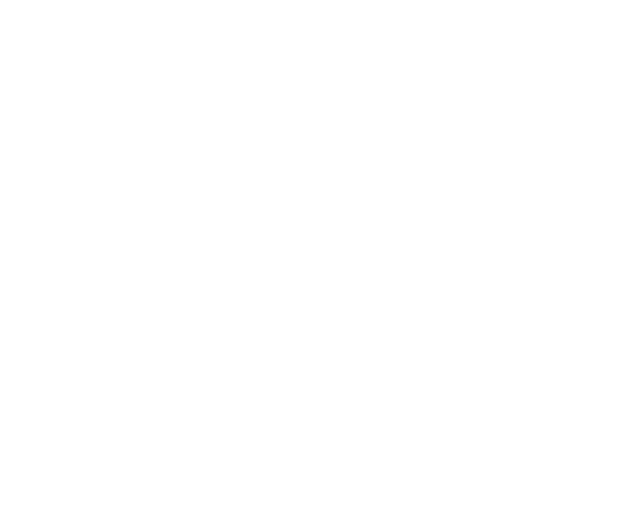
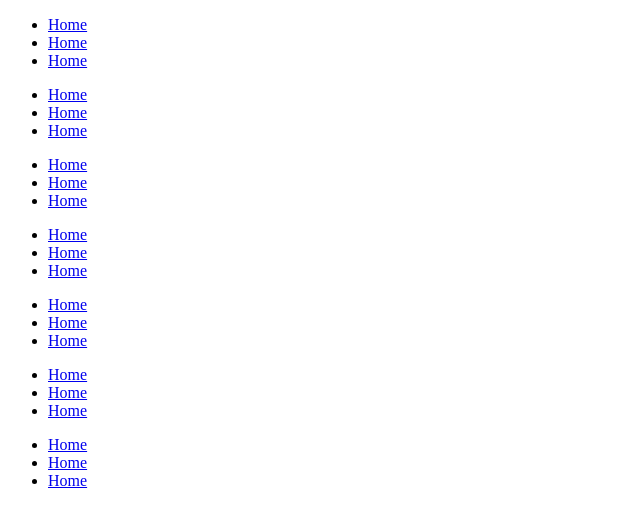
Before and after one commit to jamesdjackson/ASD_1306, a plain HTML site: page index.html in a window 1280 px wide. Shown: the whole page, without its empty margins (0-640 px from the left). Drawn offline with Linux system fonts and the light colour scheme.

Commit message:
Update to app structure
Updated template to match brain map and mock ups.

```diff
--- a/index.html
+++ b/index.html
@@ -6,7 +6,106 @@
 	<head>
 
     </head>
-	<body>
 
-	</body>
+    <body>
+    <div data-role="page" id="Splash">
+     <div>
+        </div>
+        <div data-role="footer" data-position="fixed" data-theme="a">
+            <div data-role="navbar">
+                <ul>
+                    <li><a href="#index" class="ui-btn-active" data-icon="home">Home</a></li>
+                    <li><a href="#index" class="ui-btn-active" data-icon="home">Home</a></li>
+                    <li><a href="#index" class="ui-btn-active" data-icon="home">Home</a></li>
+                </ul>
+            </div>
+        </div>
+    </div>
+
+    <div data-role="page" id="Summary">
+        <div>
+        </div>
+        <div data-role="footer" data-position="fixed" data-theme="a">
+            <div data-role="navbar">
+                <ul>
+                    <li><a href="#index" class="ui-btn-active" data-icon="home">Home</a></li>
+                    <li><a href="#index" class="ui-btn-active" data-icon="home">Home</a></li>
+                    <li><a href="#index" class="ui-btn-active" data-icon="home">Home</a></li>
+                </ul>
+            </div>
+        </div>
+    </div>
+
+    <div data-role="page" id="ClientInfo">
+        <div>
+        </div>
+        <div data-role="footer" data-position="fixed" data-theme="a">
+            <div data-role="navbar">
+                <ul>
+                    <li><a href="#index" class="ui-btn-active" data-icon="home">Home</a></li>
+                    <li><a href="#index" class="ui-btn-active" data-icon="home">Home</a></li>
+                    <li><a href="#index" class="ui-btn-active" data-icon="home">Home</a></li>
+                </ul>
+            </div>
+        </div>
+    </div>
+
+        <div data-role="page" id="ToolKits">
+            <div>
+            </div>
+            <div data-role="footer" data-position="fixed" data-theme="a">
+                <div data-role="navbar">
+                    <ul>
+                        <li><a href="#index" class="ui-btn-active" data-icon="home">Home</a></li>
+                        <li><a href="#index" class="ui-btn-active" data-icon="home">Home</a></li>
+                        <li><a href="#index" class="ui-btn-active" data-icon="home">Home</a></li>
+                    </ul>
+                </div>
+            </div>
+        </div>
+
+        <div data-role="page" id="AttackNarrative">
+            <div>
+            </div>
+            <div data-role="footer" data-position="fixed" data-theme="a">
+                <div data-role="navbar">
+                    <ul>
+                        <li><a href="#index" class="ui-btn-active" data-icon="home">Home</a></li>
+                        <li><a href="#index" class="ui-btn-active" data-icon="home">Home</a></li>
+                        <li><a href="#index" class="ui-btn-active" data-icon="home">Home</a></li>
+                    </ul>
+                </div>
+            </div>
+        </div>
+
+        <div data-role="page" id="Conclusion">
+            <div>
+            </div>
+            <div data-role="footer" data-position="fixed" data-theme="a">
+                <div data-role="navbar">
+                    <ul>
+                        <li><a href="#index" class="ui-btn-active" data-icon="home">Home</a></li>
+                        <li><a href="#index" class="ui-btn-active" data-icon="home">Home</a></li>
+                        <li><a href="#index" class="ui-btn-active" data-icon="home">Home</a></li>
+                    </ul>
+                </div>
+            </div>
+        </div>
+
+        <div data-role="page" id="Mitigations">
+            <div>
+            </div>
+            <div data-role="footer" data-position="fixed" data-theme="a">
+                <div data-role="navbar">
+                    <ul>
+                        <li><a href="#index" class="ui-btn-active" data-icon="home">Home</a></li>
+                        <li><a href="#index" class="ui-btn-active" data-icon="home">Home</a></li>
+                        <li><a href="#index" class="ui-btn-active" data-icon="home">Home</a></li>
+                    </ul>
+                </div>
+            </div>
+        </div>
+
+    </div>
+    </body>
 </html>
```
